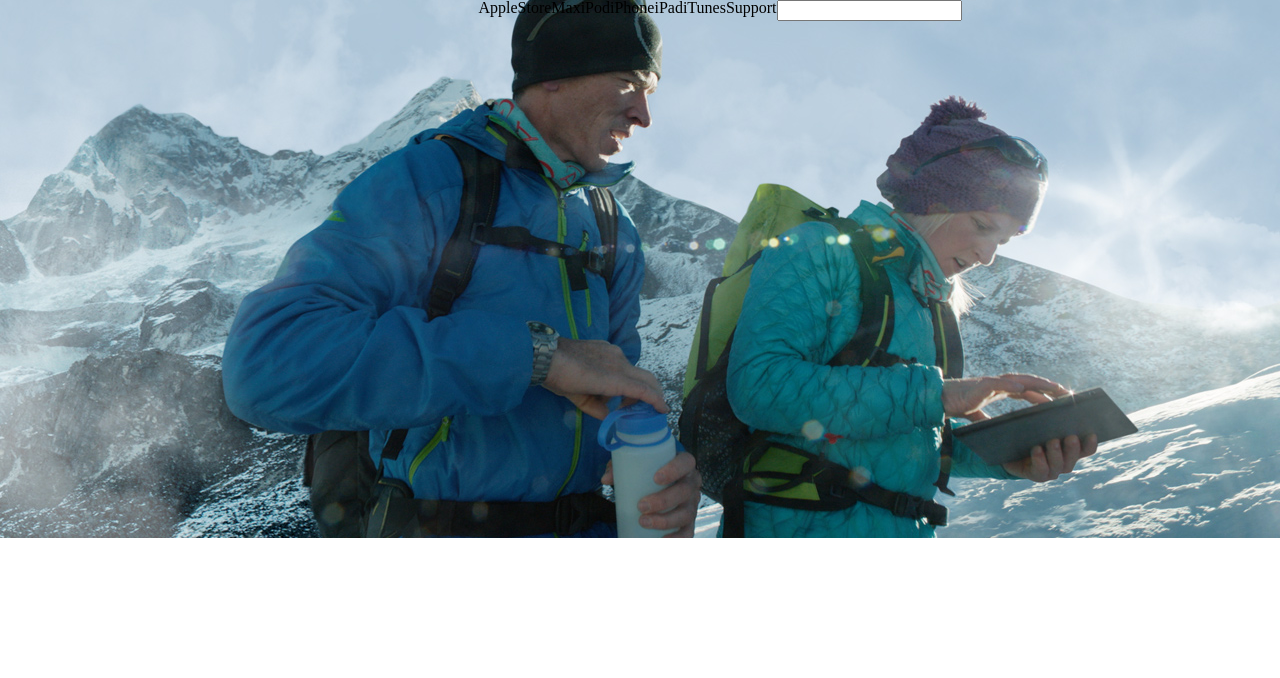
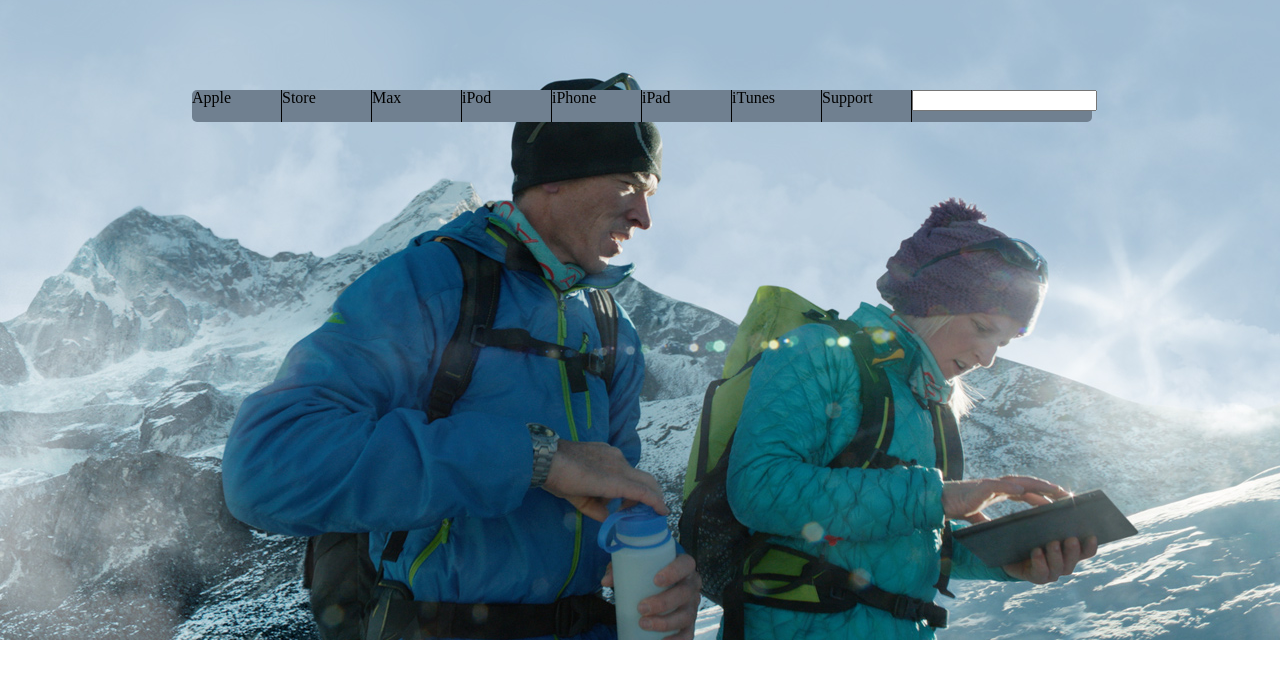
Before and after one commit to fedgut/apple-clone, a plain HTML site: page index.html in a window 1280 px wide. Shown: the top 678 px of the page. Drawn offline with Linux system fonts and the light colour scheme.

Commit message:
Styling navbar

```diff
--- a/index.html
+++ b/index.html
@@ -35,21 +35,12 @@
             <div class="nav-links">
                     <a href="#">Support</a>
             </div>
-            <div class="nav-links">
+            <div class="nav-search">
                     <input type="text">
             </div>
         </nav>
         <header id="core-header">
-            <h1 id="main-title">
 
-            </h1>
-            <h2 class="main-subtitle">
-
-            </h2>
-            <div id="main-link">
-                <a id="video-link" href="">
-
-                </a>
             </div>
         </header>
         </section>
--- a/style.css
+++ b/style.css
@@ -148,7 +148,8 @@ a {
     background-image: url("assets/your_verse_hero.jpg");
     background-repeat: no-repeat;
     background-position: bottom left;
-    height: 538px;
+    height: 640px;
+    position: relative;
 }
 
 #top-bar {
@@ -156,4 +157,26 @@ a {
   flex-direction: row;
   justify-content: center;
   flex-wrap: nowrap;
+  position: absolute;
+  top: 90px;
+  left: 15vw;
+  border-radius: 5px;
+  background: slategray;
+  width: 900px;
 }
+
+.nav-links {
+  width: 10%;
+  height: 2rem;
+  color: white;
+  border-right: black 1px solid;
+}
+
+.nav-search {
+  width: 20%;
+  height: 2rem;
+}
+
+.nav-search>input {
+  width: 90;
+}
```
